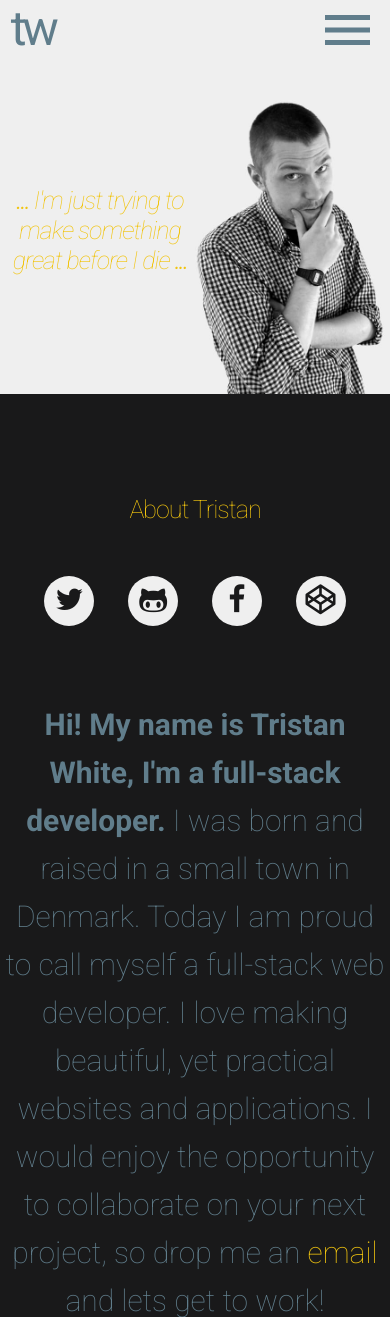
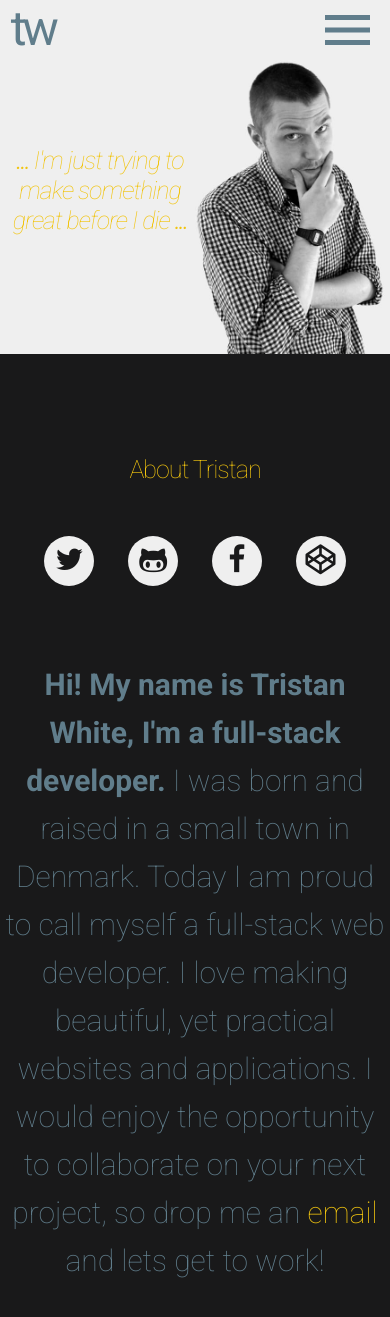
Before and after one commit to triss90405/tristanwhite.info, a PHP site: page / in a window 390 px wide. Shown: the top 1317 px of the page. Run offline with PHP 8.4, Linux system fonts and the light colour scheme; some libraries are stand-ins or nearby versions.

Commit message:
Improving mobile navigation

```diff
--- a/css/main.css
+++ b/css/main.css
@@ -1154,6 +1154,10 @@ html, body {
   background-color: #19191A;
   color: #607d8b; }
 
+@media (max-width: 767px) {
+  body {
+    margin-top: 60px; } }
+
 a:link, a:visited {
   color: #f1c40f;
   text-decoration: none; }
@@ -1178,6 +1182,13 @@ nav {
   height: 100px;
   background: #efefef;
   color: #607d8b; }
+  @media (max-width: 767px) {
+    nav {
+      position: fixed;
+      top: 0;
+      z-index: 2;
+      width: 100%;
+      height: 60px; } }
   nav .menu {
     float: right; }
     @media (max-width: 767px) {
--- a/js/main.js
+++ b/js/main.js
@@ -25,10 +25,10 @@ $(document).ready(function () {
 
     //Mobile menu
     $('.menu-btn').click(function () {
-        $('.menu').toggleClass('show-menu');
+        $('.menu').slideToggle();
     });
     $('.menu ul li a').click(function () {
-        $('.menu').removeClass('show-menu');
+        $('.menu').slideToggle(10);
     });
 
 });
--- a/js/min/main-min.js
+++ b/js/min/main-min.js
@@ -1 +1 @@
-$(document).ready(function(){$("a[href*=#]:not([href=#])").click(function(){if(location.pathname.replace(/^\//,"")===this.pathname.replace(/^\//,"")&&location.hostname===this.hostname){var n=$(this.hash);if(n=n.length?n:$("[name="+this.hash.slice(1)+"]"),n.length)return $("html,body").animate({scrollTop:n.offset().top},1e3),!1}}),$(window).scroll(function(){var n=$(this).scrollTop();$("#tagline").css({transform:"translate(0px, "+n/10+"%)"}),$("#tristan").css({transform:"translate(0px, "+n/30+"%)"})}),$(".menu-btn").click(function(){$(".menu").toggleClass("show-menu")}),$(".menu ul li a").click(function(){$(".menu").removeClass("show-menu")})});
+$(document).ready(function(){$("a[href*=#]:not([href=#])").click(function(){if(location.pathname.replace(/^\//,"")===this.pathname.replace(/^\//,"")&&location.hostname===this.hostname){var n=$(this.hash);if(n=n.length?n:$("[name="+this.hash.slice(1)+"]"),n.length)return $("html,body").animate({scrollTop:n.offset().top},1e3),!1}}),$(window).scroll(function(){var n=$(this).scrollTop();$("#tagline").css({transform:"translate(0px, "+n/10+"%)"}),$("#tristan").css({transform:"translate(0px, "+n/30+"%)"})}),$(".menu-btn").click(function(){$(".menu").slideToggle()}),$(".menu ul li a").click(function(){$(".menu").slideToggle(10)})});
--- a/scss/main.scss
+++ b/scss/main.scss
@@ -10,6 +10,11 @@ html,body {
 	font-family: 'Roboto', sans-serif;
 	background-color: $black;
 	color: $gunMetal;
+}
+body {
+	@media (max-width: 767px) {
+		margin-top: 60px;
+	}
 }
 
 a {
@@ -46,6 +51,13 @@ nav {
 	height: 100px;
 	background: $paper;
 	color: $gunMetal;
+	@media (max-width: 767px) {
+		position: fixed;
+		top: 0;
+		z-index: 2;
+		width: 100%;
+		height: 60px;
+	}
 	.menu {
 		float: right;
 		@media (max-width: 767px) {
```
